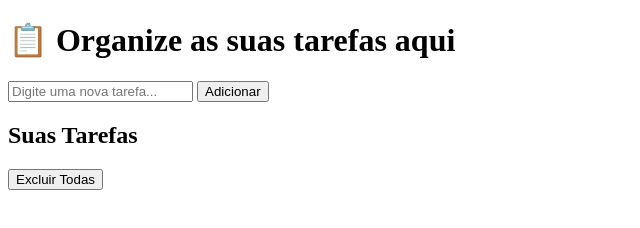
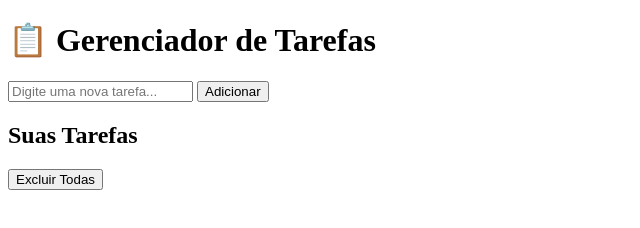
Before and after one commit to Wilton-Monteiro/gerenciador-tarefas, a plain HTML site: page front-end/index.html in a window 1280 px wide. Shown: the whole page, without its empty margins (0-640 px from the left). Drawn offline with Linux system fonts and the light colour scheme; no server answers.

Commit message:
ajustes no front

```diff
--- a/front-end/index.html
+++ b/front-end/index.html
@@ -9,7 +9,7 @@
 <body>
     <div class="container">
         <header>
-            <h1>📋 Organize as suas tarefas aqui </h1>
+            <h1>📋 Gerenciador de Tarefas</h1>
         </header>
 
         <main>
```
